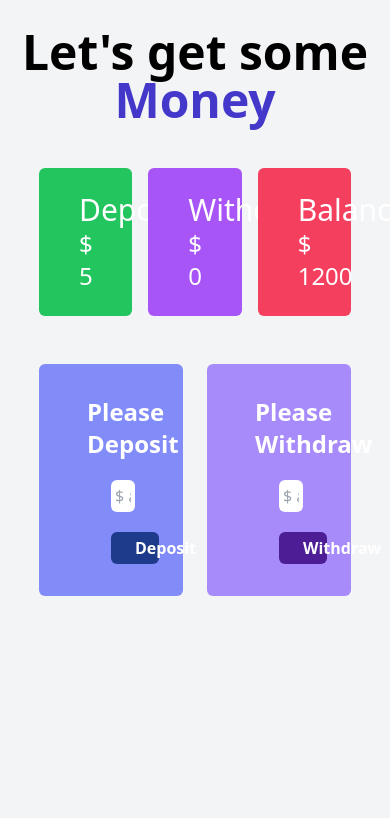
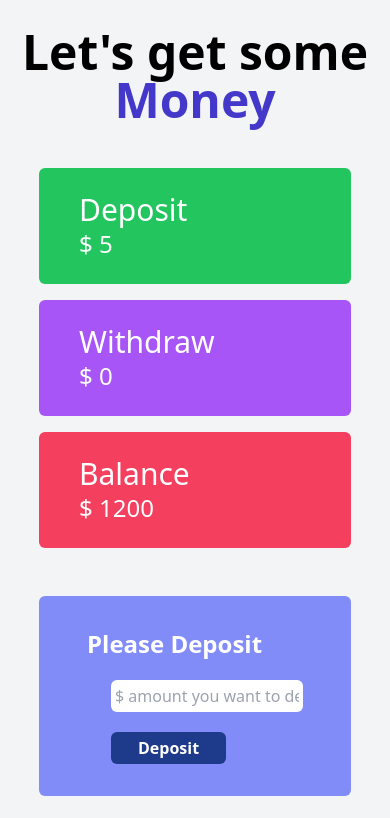
Before and after one commit to alam2025/bank-asia, a plain HTML site: page bank.html in a window 390 px wide. Shown: the top 818 px of the page. Drawn offline with nearby package versions, Linux system fonts and the light colour scheme.

Commit message:
responsive

```diff
--- a/bank.html
+++ b/bank.html
@@ -18,7 +18,7 @@
             <!-- money show section  -->
 
 
-            <div class="grid grid-cols-3 gap-4 ">
+            <div class="grid grid-cols-1 md:grid-cols-3 gap-4 ">
                   <!-- deposit  -->
                   <div class="bg-green-500 py-6 px-10 rounded-md">
                         <h3 class="text-white text-3xl">Deposit</h3>
@@ -43,13 +43,13 @@
 
             <!-- money input section  -->
 
-            <div class="mt-12 grid grid-cols-2 gap-6">
+            <div class="mt-12 grid grid-cols-1 md:grid-cols-2 gap-6">
                   <!-- depoait input  -->
                 <div class="bg-indigo-400 px-12 py-8 rounded-md">
                   <h2 class="text-2xl font-semibold text-white mb-5">Please Deposit</h2>
                   <div class="ml-6 flex flex-col">
                         <input  class="p-1 rounded-md mb-5 block" type="text" name="" id="txt-deposit"placeholder="$ amount you want to deposit">
-                        <button id="btn-deposit"  class="w-1/3 text-white bg-blue-900 rounded-md px-6 py-1 font-semibold hover:bg-gray-900" type="submit">Deposit</button>
+                        <button id="btn-deposit"  class="w-3/5 lg:w-1/3 text-white bg-blue-900 rounded-md px-6 py-1 font-semibold hover:bg-gray-900" type="submit">Deposit</button>
                   </div>
                 </div>
 
@@ -58,7 +58,7 @@
                   <h2 class="text-2xl font-semibold text-white mb-5">Please Withdraw</h2>
                   <div class="ml-6 flex flex-col">
                         <input class="p-1 rounded-md mb-5" type="text" name="" id="txt-withdraw"placeholder="$ amount you want to withdraw">
-                        <button id="btn-withdraw"  class="w-1/3 text-white bg-violet-900 rounded-md px-6 py-1 font-semibold hover:bg-indigo-900" type="submit">Withdraw</button>
+                        <button id="btn-withdraw"  class="w-3/5 lg:w-1/3 text-white bg-violet-900 rounded-md px-6 py-1 font-semibold hover:bg-indigo-900" type="submit">Withdraw</button>
                   </div>
                 </div>
             </div>
```
Also changed, not shown: index.html (+3 -3 lines).
